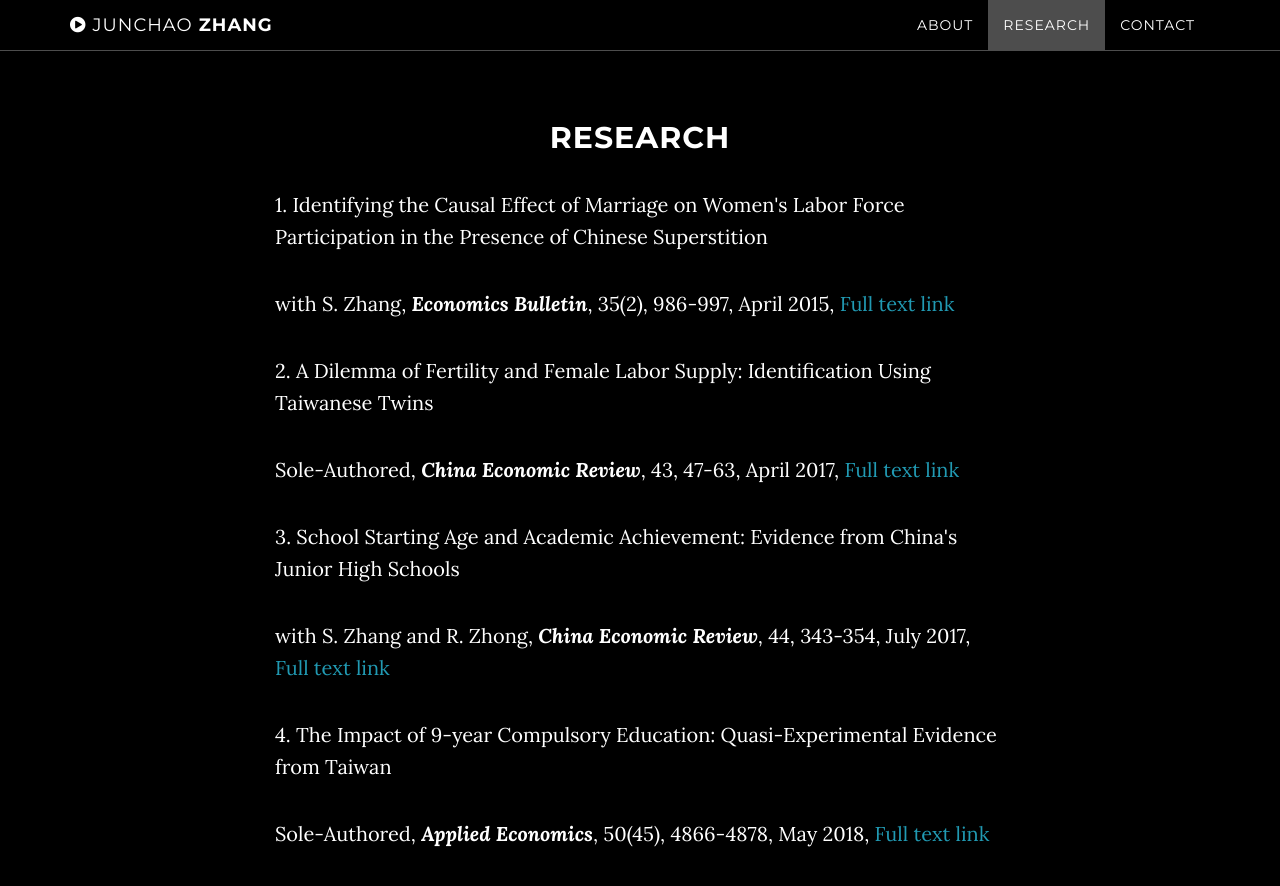
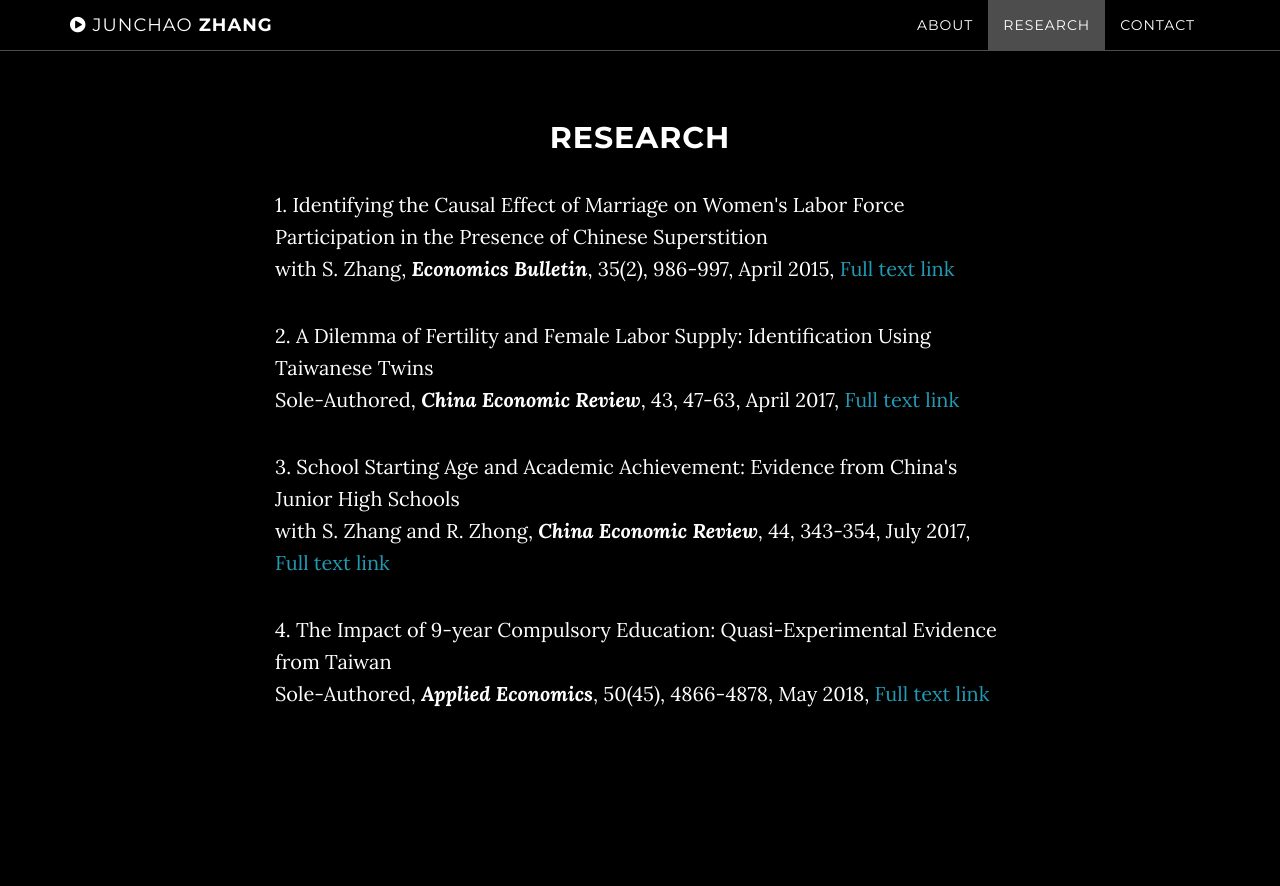
Before and after one commit to ztempest0218/ztempest0218.github.io, a Jekyll site: the page built from index.html, in a window 1280 px wide and 900 px high, scrolled down 1346 px. Shown: the top 886 px of the window. Built offline with Jekyll 4.4.1, drawn with Linux system fonts in a browser that asks for light colours.

Commit message:
Update research.html

```diff
--- a/_includes/research.html
+++ b/_includes/research.html
@@ -4,15 +4,18 @@
             <div class="container">
                 <div class="col-lg-8 col-lg-offset-2">
                     <h2>Research</h2>
-<p align="left">1. Identifying the Causal Effect of Marriage on Women's Labor Force Participation in the Presence of Chinese Superstition</p>
-<p align="left">with S. Zhang, <strong><em>Economics Bulletin</em></strong>, 35(2), 986-997, April 2015, <a href="https://econpapers.repec.org/article/eblecbull/eb-14-00893.htm">Full text link</a></p>
-<p align="left">2. A Dilemma of Fertility and Female Labor Supply: Identification Using Taiwanese Twins</p>
-<p align="left">Sole-Authored, <strong><em>China Economic Review</em></strong>, 43, 47-63, April 2017, <a href="https://www.sciencedirect.com/science/article/pii/S1043951X16301675">Full text link</a></p>
-<p align="left">3. School Starting Age and Academic Achievement: Evidence from China's Junior High Schools</p>
-<p align="left">with S. Zhang and R. Zhong, <strong><em>China Economic Review</em></strong>, 44, 343-354, July 2017, <a href="https://www.sciencedirect.com/science/article/pii/S1043951X17300445">Full text link</a></p>
+<p align="left">1. Identifying the Causal Effect of Marriage on Women's Labor Force Participation in the Presence of Chinese Superstition<br />
+with S. Zhang, <strong><em>Economics Bulletin</em></strong>, 35(2), 986-997, April 2015, <a href="https://econpapers.repec.org/article/eblecbull/eb-14-00893.htm">Full text link</a></p>
 
-<p align="left">4. The Impact of  9-year Compulsory Education: Quasi-Experimental Evidence from Taiwan</p>
-<p align="left">Sole-Authored, <strong><em>Applied Economics</em></strong>, 50(45), 4866-4878, May 2018, <a href="https://doi.org/10.1080/00036846.2018.1468553">Full text link</a></p>
+<p align="left">2. A Dilemma of Fertility and Female Labor Supply: Identification Using Taiwanese Twins<br />
+Sole-Authored, <strong><em>China Economic Review</em></strong>, 43, 47-63, April 2017, <a href="https://www.sciencedirect.com/science/article/pii/S1043951X16301675">Full text link</a></p>
+
+<p align="left">3. School Starting Age and Academic Achievement: Evidence from China's Junior High Schools<br />
+with S. Zhang and R. Zhong, <strong><em>China Economic Review</em></strong>, 44, 343-354, July 2017, <a href="https://www.sciencedirect.com/science/article/pii/S1043951X17300445">Full text link</a></p>
+
+<p align="left">4. The Impact of  9-year Compulsory Education: Quasi-Experimental Evidence from Taiwan<br />
+Sole-Authored, <strong><em>Applied Economics</em></strong>, 50(45), 4866-4878, May 2018, <a href="https://doi.org/10.1080/00036846.2018.1468553">Full text link</a></p>
+
                 </div>
             </div>
         </div>
```
